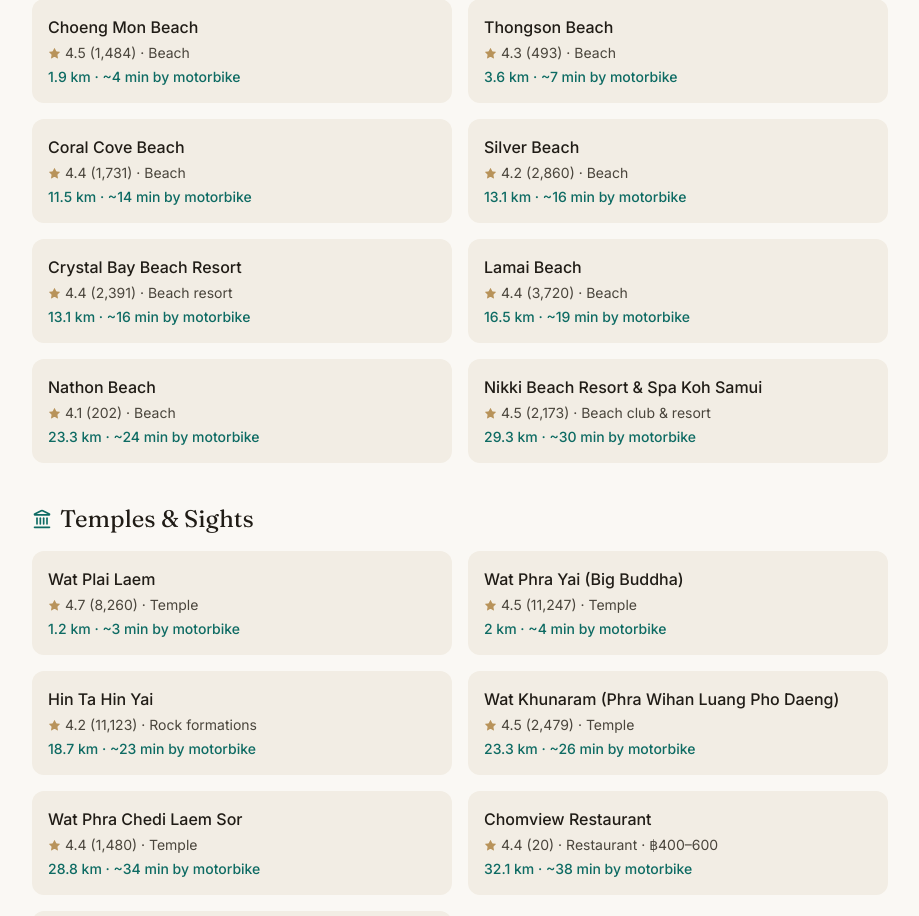
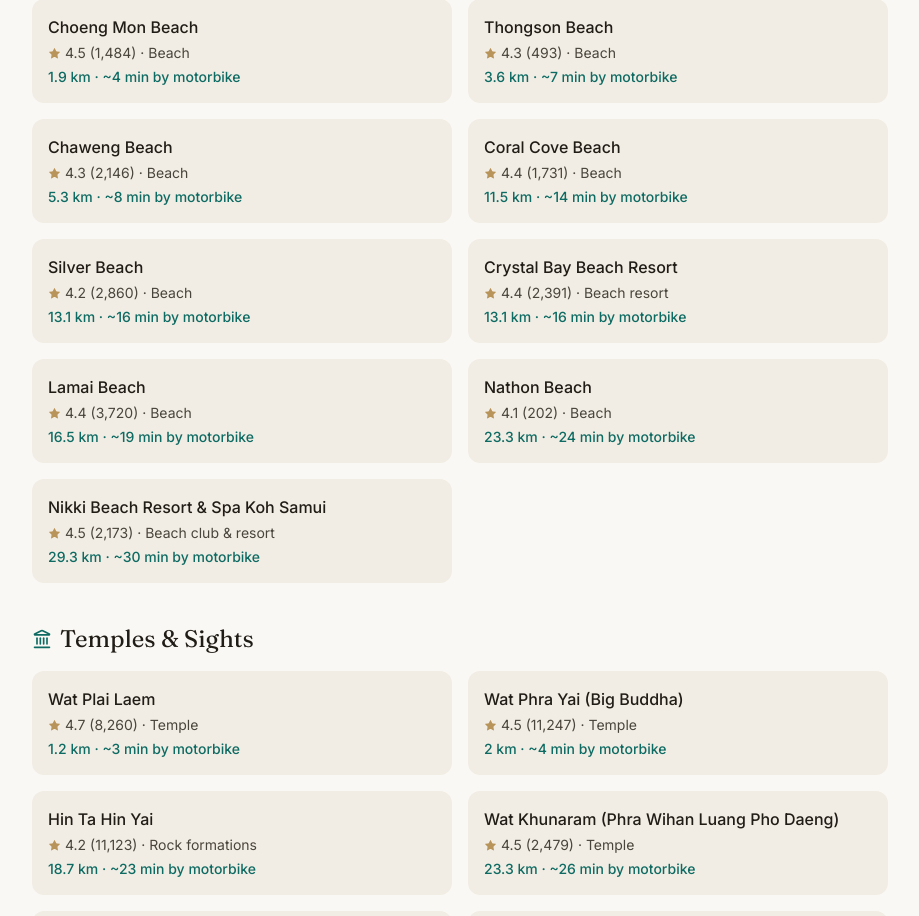
Before and after one commit to eldor1274/magicsamui-website, a Next.js app: page /guide in a window 1280 px wide. Shown: the part 2660-3576 px from the top of the page, without its empty margins (180-1099 px from the left). Built offline with nearby package versions, Linux system fonts and the light colour scheme; no server answers.

Commit message:
Add Chaweng Beach to the swimmable beaches list
4.3 rating with 2,146 reviews on Google, 5.3 km / ~8 min ride from the
villas, slotted in distance order between Thongson and Coral Cove.

```diff
--- a/src/data/guidePlaces.ts
+++ b/src/data/guidePlaces.ts
@@ -50,6 +50,7 @@
 export const beaches: GuidePlace[] = [
   { name: "Choeng Mon Beach", rating: "4.5", reviews: 1484, type: "Beach", distanceKm: 1.9, driveMin: 4 },
   { name: "Thongson Beach", rating: "4.3", reviews: 493, type: "Beach", distanceKm: 3.6, driveMin: 7 },
+  { name: "Chaweng Beach", rating: "4.3", reviews: 2146, type: "Beach", distanceKm: 5.3, driveMin: 8 },
   { name: "Coral Cove Beach", rating: "4.4", reviews: 1731, type: "Beach", distanceKm: 11.5, driveMin: 14 },
   { name: "Silver Beach", rating: "4.2", reviews: 2860, type: "Beach", distanceKm: 13.1, driveMin: 16 },
   { name: "Crystal Bay Beach Resort", rating: "4.4", reviews: 2391, type: "Beach resort", distanceKm: 13.1, driveMin: 16 },
```
